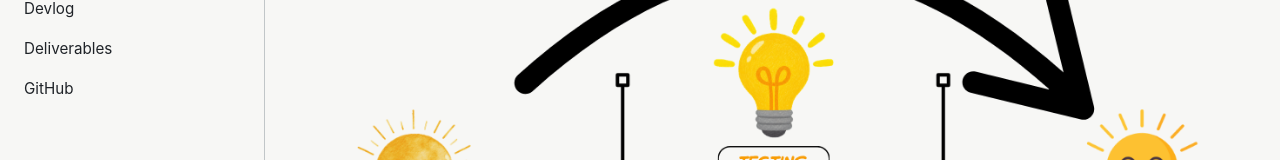
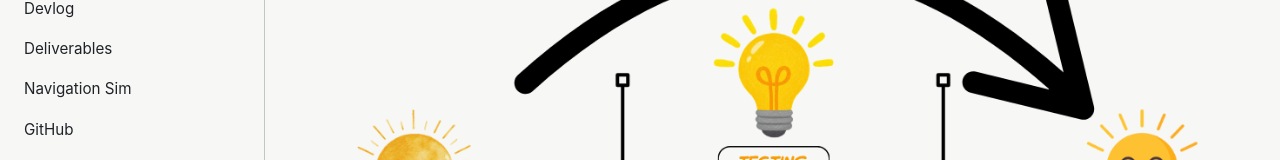
Before and after one commit to ndbre/dirtt, a plain HTML site: page website/index.html in a window 1280 px wide. Shown: the part 253-413 px from the top of the page. Drawn offline with nearby package versions, Linux system fonts and the light colour scheme.

Commit message:
Website: link the navigation sim; STATUS: sim is live
Sidebar link to https://dirtt-sim.ndbre.com (opens in a new tab; Access
sign-in required). STATUS.md records where the sim runs and how to deploy.

Co-Authored-By: Claude Opus 5.5 <noreply@anthropic.com>
Claude-Session: https://claude.ai/code/session_01U13yyQuDVzGBdEXtvkoxof

```diff
--- a/website/index.html
+++ b/website/index.html
@@ -35,6 +35,9 @@
                 </a>
                 <a class="nav-link" href="#deliverables" data-page="deliverables">
                     <span class="nav-label">Deliverables</span>
+                </a>
+                <a class="nav-link" href="https://dirtt-sim.ndbre.com" target="_blank" rel="noopener" title="Team sign-in required">
+                    <span class="nav-label">Navigation Sim</span>
                 </a>
                 <a class="nav-link" href="https://github.com/ndbre/dirtt" target="_blank" rel="noopener">
                     <span class="nav-label">GitHub</span>
```
Also changed, not shown: 1 other file.
